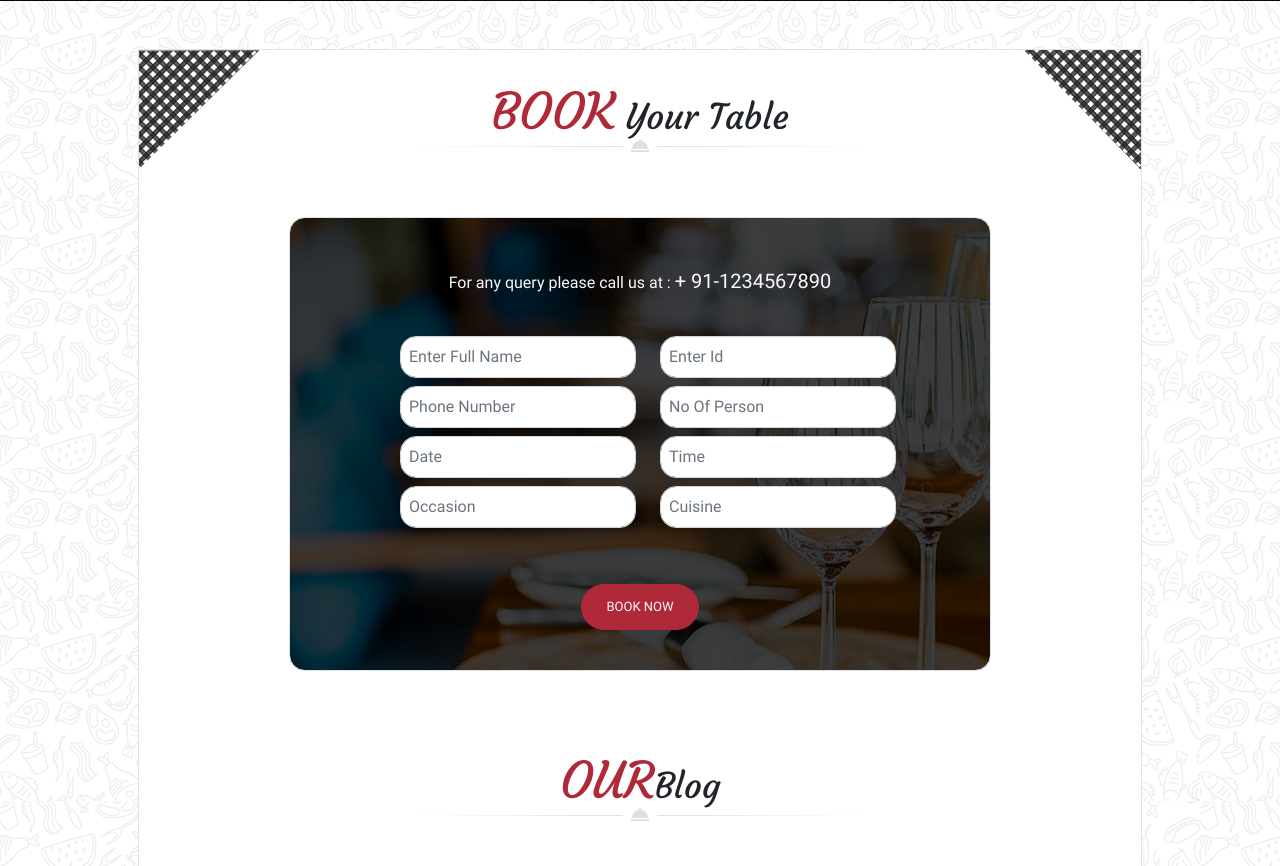
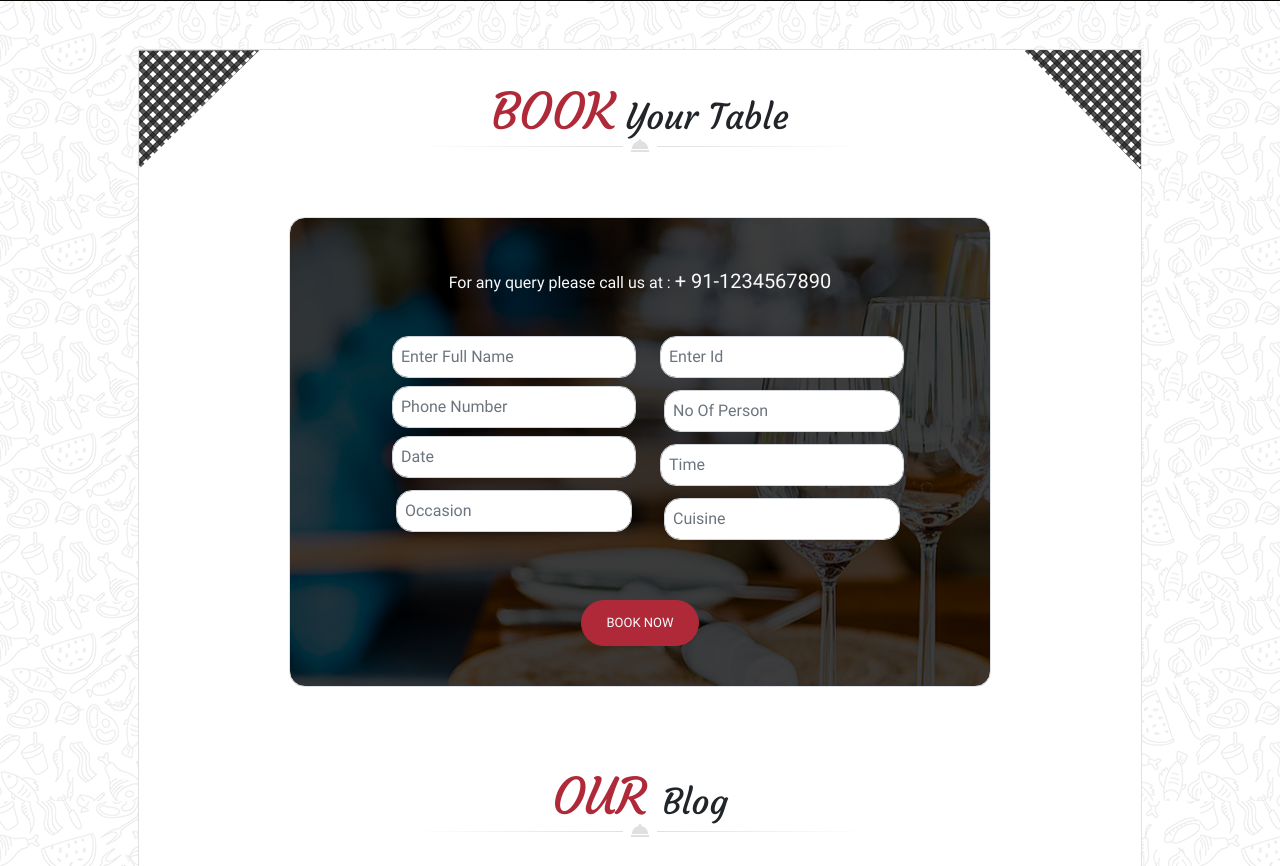
Before and after one commit to Amina-emmy/projet_css_amina_barghoute, a website: page index.html in a window 1280 px wide. Shown: the part 2578-3444 px from the top of the page. Drawn offline with nearby package versions, Linux system fonts and the light colour scheme; files that its build step writes are made by us from their sources; files whose address does not match are found by name.

Commit message:
tablet version i'm trying to get it done

```diff
--- a/index.html
+++ b/index.html
@@ -179,11 +179,11 @@
     <!--* ~~~~~~~~~~~~~~~~~~~~~~~~~~~~~~~~~~~~~~~~~~~~~~~~~~~~~~~~~~~~~~~~~~~~~~~~~~~~~~~~~~~~~~~~~~~ -->
     <!-- & BOOK your Table + our Blog -->
     <!--^ BOOK your Table-->
-    <section class="container d-lg-flex justify-content-lg-center pb-lg-5 pt-lg-5 bg-petitdessin">
+    <section class="container d-lg-flex d-md-flex justify-content-lg-center justify-content-md-center pb-md-5 pt-md-5 pb-lg-2 pt-lg-5 bg-petitdessin">
         <div class="border cadre">
-            <div class="d-lg-flex justify-content-lg-between">
+            <div class="d-lg-flex justify-content-lg-between d-md-flex justify-content-md-evenly">
                 <div>
-                    <img src="./public/images/box-left-top-grey.png" alt="" srcset="">
+                    <img src="./public/images/box-left-top-grey.png" alt="">
                 </div>
                 <div class="text-center title-line">
                     <p class="our-1"><span class="our text-red">BOOK</span> Your Table</p>
@@ -194,20 +194,20 @@
                 </div>
             </div>
             <!--? formulaire -->
-            <div class="container mt-lg-5 d-lg-flex flex-lg-column align-items-lg-center bk-table border rounded-4">
-                <p class="text-light text-center pt-lg-5 pb-lg-3">For any query please call us at : <span class="fs-5">+
+            <div class="container mt-lg-5 mt-md-3 d-lg-flex flex-lg-column align-items-lg-center bk-table border rounded-4">
+                <p class="text-light text-center pt-lg-5 pb-lg-3 pt-md-4 pb-md-2">For any query please call us at : <span class="fs-5">+
                         91-1234567890</span></p>
-                <form class="d-lg-flex flex-lg-column justify-content-lg-center align-items-lg-center">
-                    <div class="container d-lg-flex gap-lg-4"> <!-- ~ the div parent of the inputs-->
+                <form class="d-lg-flex flex-lg-column justify-content-lg-center align-items-lg-center   d-md-flex flex-md-column justify-content-md-center align-items-md-center">
+                    <div class="container d-lg-flex gap-lg-4 d-md-flex gap-md-2"> <!-- ~ the div parent of the inputs-->
                         <div>
-                            <input type="text" class="form-control m-lg-2 rounded-4 p-lg-2"
+                            <input type="text" class="form-control m-lg-2 p-lg-2 rounded-4 m-md-1 p-md-1"
                                 placeholder="Enter Full Name" name="name">
-                            <input type="tel" class="form-control m-lg-2 rounded-4 p-lg-2" placeholder="Phone Number"
+                            <input type="tel" class="form-control m-lg-2 rounded-4 p-lg-2 m-md-1 p-md-1" placeholder="Phone Number"
                                 name="num">
-                            <input type="text" class="form-control m-lg-2 rounded-4 p-lg-2" placeholder="Date"
+                            <input type="text" class="form-control m-lg-2 rounded-4 p-lg-2 m-md-1 p-md-1" placeholder="Date"
                                 name="date">
-                            <div class="input-group m-lg-2">
-                                <input class="dropdown-toggle form-control rounded-4 p-lg-2" data-bs-toggle="dropdown"
+                            <div class="input-group m-lg-2 m-md-1">
+                                <input class="dropdown-toggle form-control rounded-4 p-lg-2 m-md-1 p-md-1" data-bs-toggle="dropdown"
                                     placeholder="Occasion">
                                 <ul class="dropdown-menu">
                                     <li><a class="dropdown-item" href="#">Birthday</a></li>
@@ -217,10 +217,10 @@
                             </div>
                         </div>
                         <div>
-                            <input type="text" class="form-control m-lg-2 rounded-4 p-lg-2" placeholder="Enter Id"
+                            <input type="text" class="form-control m-lg-2 rounded-4 p-lg-2 m-md-1 p-md-1" placeholder="Enter Id"
                                 name="Id">
-                            <div class="input-group m-lg-2">
-                                <input class="dropdown-toggle form-control rounded-4 p-lg-2" data-bs-toggle="dropdown"
+                            <div class="input-group m-lg-2 m-md-1">
+                                <input class="dropdown-toggle form-control rounded-4 p-lg-2 m-md-1 p-md-1" data-bs-toggle="dropdown"
                                     placeholder="No Of Person">
                                 <ul class="dropdown-menu">
                                     <li><a class="dropdown-item" href="#">2</a></li>
@@ -230,10 +230,10 @@
                                     <li><a class="dropdown-item" href="#">More than 10</a></li>
                                 </ul>
                             </div>
-                            <input type="text" class="form-control m-lg-2 rounded-4 p-lg-2" placeholder="Time"
+                            <input type="text" class="form-control m-lg-2 rounded-4 p-lg-2 m-md-1 p-md-1" placeholder="Time"
                                 name="time">
-                            <div class="input-group m-lg-2">
-                                <input class="dropdown-toggle form-control rounded-4 p-lg-2" data-bs-toggle="dropdown"
+                            <div class="input-group m-lg-2 m-md-1">
+                                <input class="dropdown-toggle form-control rounded-4 p-lg-2 m-md-1 p-md-1" data-bs-toggle="dropdown"
                                     placeholder="Cuisine">
                                 <ul class="dropdown-menu">
                                     <li><a class="dropdown-item" href="#">korean</a></li>
@@ -244,15 +244,15 @@
                             </div>
                         </div>
                     </div>
-                    <div class="py-lg-4"><!--//~ same style as the button in the header-->
-                        <button class="btn btn-red text-light rounded-5 px-lg-4 text-btn mt-lg-4 mb-lg-3">
+                    <div class="py-lg-4 "><!--//~ same style as the button in the header-->
+                        <button class="btn btn-red text-light rounded-5 px-lg-4 text-btn mt-lg-4 mb-lg-3 my-md-3">
                             BOOK NOW</button>
                     </div>
                 </form>
             </div>
             <!-- ^ Our Blog-->
             <div class="text-center title-line pt-lg-5">
-                <p class="our-1"><span class="our text-red">OUR</span>Blog</p>
+                <p class="our-1"><span class="our text-red">OUR </span>Blog</p>
                 <img src="./public/images/decoration_line.png" alt="line" class="pt-lg-1">
             </div>
             <div class="container d-lg-flex flex-lg-column justify-content-lg-center align-items-lg-center">
@@ -428,7 +428,7 @@
             </div>
             <div class="part-ftr">
                 <h5>POPULAR TAGS</h5>
-                <div class="">
+                <div class=" pt-lg-2">
                     <form action="" class="d-lg-flex flex-lg-wrap gap-lg-2">
                         <div> <button
                                 class="btn btn-red text-light border border-light rounded-5 px-lg-4 py-lg-2 text-btn mb-lg-2">
@@ -462,9 +462,6 @@
     </footer>
     <div class="bg-red div-ftr p-0"></div>
 
-
-
-
     <script src="./node_modules/bootstrap/dist/js/bootstrap.bundle.js"></script>
 </body>
 
```
